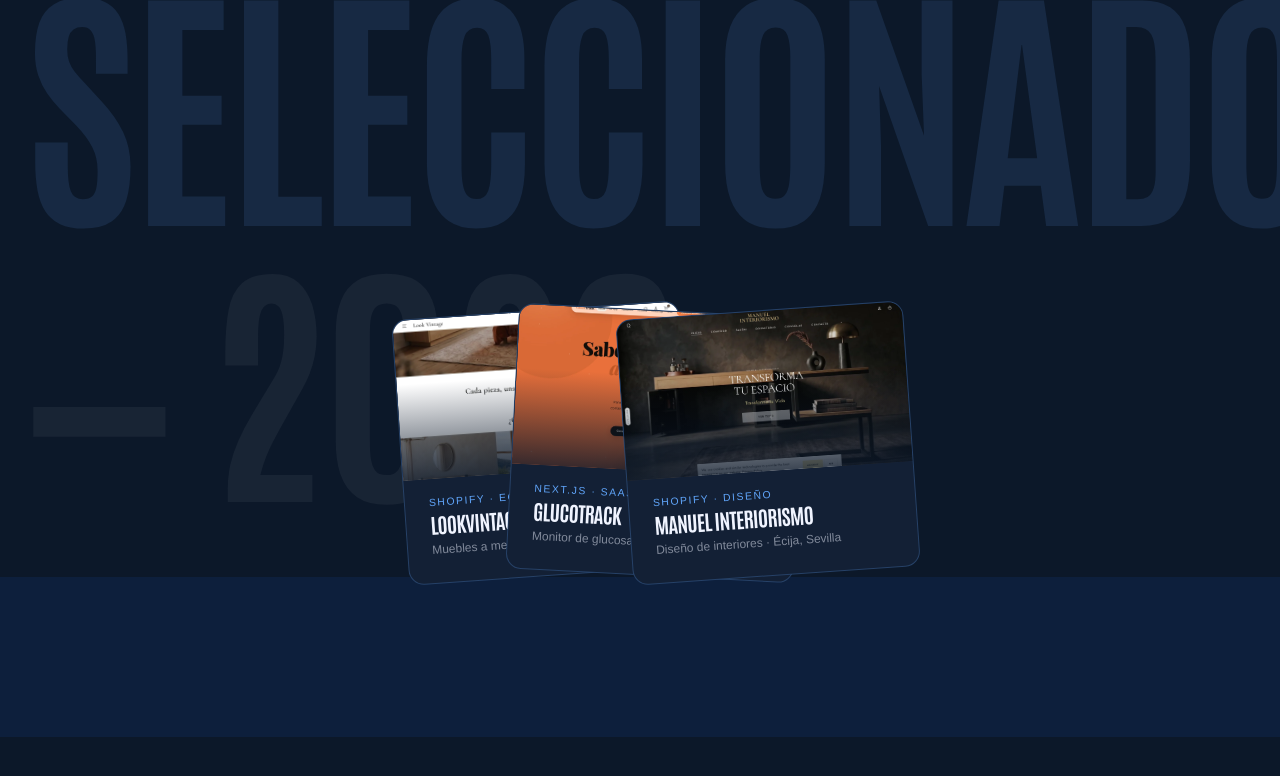
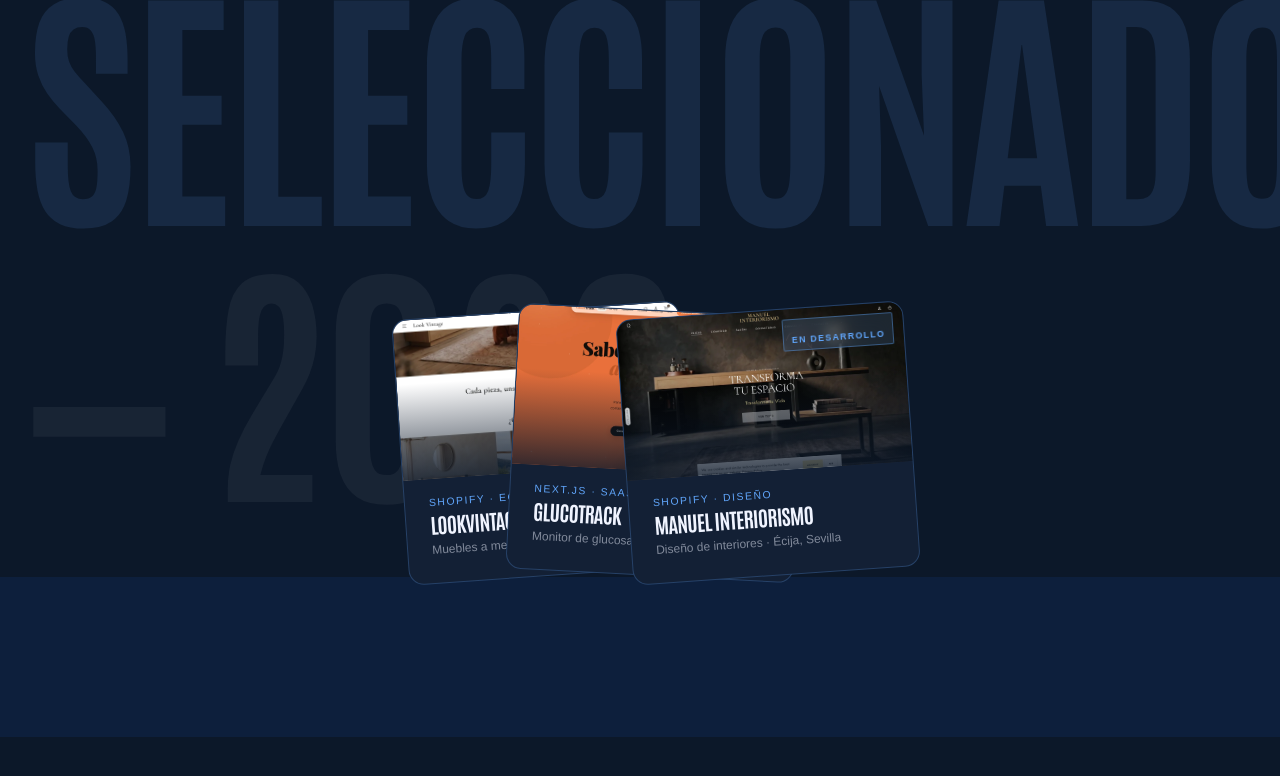
Before and after one commit to Miguelvv7/Victorio, a Next.js app: page / in a window 1280 px wide. Shown: the part 8673-9449 px from the top of the page. Built offline with nearby package versions, Linux system fonts and the light colour scheme; a web font is replaced by a local one.

Commit message:
Fix WorkTitleSection — Manuel Interiorismo no clicable en home

```diff
--- a/src/sections/WorkTitleSection.tsx
+++ b/src/sections/WorkTitleSection.tsx
@@ -32,30 +32,30 @@
       </div>
 
       <div style={{ display: "flex", alignItems: "center", justifyContent: "center", width: "100%", paddingLeft: "13rem", position: "absolute", bottom: "50vh" }}>
-        {projects.map((project, index) => (
-          <a key={project.slug} href={project.liveUrl} target="_blank" rel="noopener noreferrer"
-            className="work-card"
-            style={{ textDecoration: "none", marginLeft: "-11rem", transform: index % 2 === 0 ? "rotate(-4deg)" : "rotate(3deg)", flexShrink: 0 }}>
+        {projects.map((project, index) => {
+          const card = (
             <div style={{ width: "18rem", background: "#132035", border: "1px solid rgba(96,165,250,0.25)", borderRadius: "1.2vw", overflow: "hidden" }}>
-              {/* Imagen real */}
               <div style={{ position: "relative", height: "10rem", overflow: "hidden" }}>
                 <Image src={project.cover} alt={project.title} fill style={{ objectFit: "cover" }} sizes="288px" />
                 <div style={{ position: "absolute", inset: 0, background: "linear-gradient(to bottom, transparent 40%, rgba(12,24,41,0.8) 100%)" }} />
+                {project.wip && (
+                  <div style={{ position: "absolute", top: "0.6rem", right: "0.6rem", background: "rgba(96,165,250,0.15)", border: "1px solid rgba(96,165,250,0.4)", backdropFilter: "blur(8px)", padding: "3px 8px", borderRadius: "2px" }}>
+                    <span style={{ fontFamily: "ProximaNova, sans-serif", color: "#60a5fa", fontSize: "0.55rem", letterSpacing: "0.15em", textTransform: "uppercase", fontWeight: 700 }}>En desarrollo</span>
+                  </div>
+                )}
               </div>
               <div style={{ padding: "1rem 1.5rem 1.5rem" }}>
-                <p style={{ fontFamily: "ProximaNova, sans-serif", color: "#60a5fa", fontSize: "0.65rem", letterSpacing: "0.15em", textTransform: "uppercase", margin: "0 0 0.3rem" }}>
-                  {project.category}
-                </p>
-                <h3 style={{ color: "#f0f4ff", fontWeight: 700, textTransform: "uppercase", letterSpacing: "-0.03em", fontSize: "1.3rem", lineHeight: 1, margin: 0 }}>
-                  {project.title}
-                </h3>
-                <p style={{ fontFamily: "ProximaNova, sans-serif", color: "rgba(240,244,255,0.5)", fontSize: "0.75rem", marginTop: "0.3rem", margin: "0.3rem 0 0" }}>
-                  {project.tagline}
-                </p>
+                <p style={{ fontFamily: "ProximaNova, sans-serif", color: "#60a5fa", fontSize: "0.65rem", letterSpacing: "0.15em", textTransform: "uppercase", margin: "0 0 0.3rem" }}>{project.category}</p>
+                <h3 style={{ color: "#f0f4ff", fontWeight: 700, textTransform: "uppercase", letterSpacing: "-0.03em", fontSize: "1.3rem", lineHeight: 1, margin: 0 }}>{project.title}</h3>
+                <p style={{ fontFamily: "ProximaNova, sans-serif", color: "rgba(240,244,255,0.5)", fontSize: "0.75rem", margin: "0.3rem 0 0" }}>{project.tagline}</p>
               </div>
             </div>
-          </a>
-        ))}
+          );
+
+          return project.wip
+            ? <div key={project.slug} className="work-card" style={{ marginLeft: "-11rem", transform: index % 2 === 0 ? "rotate(-4deg)" : "rotate(3deg)", flexShrink: 0, cursor: "default" }}>{card}</div>
+            : <a key={project.slug} href={project.liveUrl} target="_blank" rel="noopener noreferrer" className="work-card" style={{ textDecoration: "none", marginLeft: "-11rem", transform: index % 2 === 0 ? "rotate(-4deg)" : "rotate(3deg)", flexShrink: 0 }}>{card}</a>;
+        })}
       </div>
     </section>
   );
```
